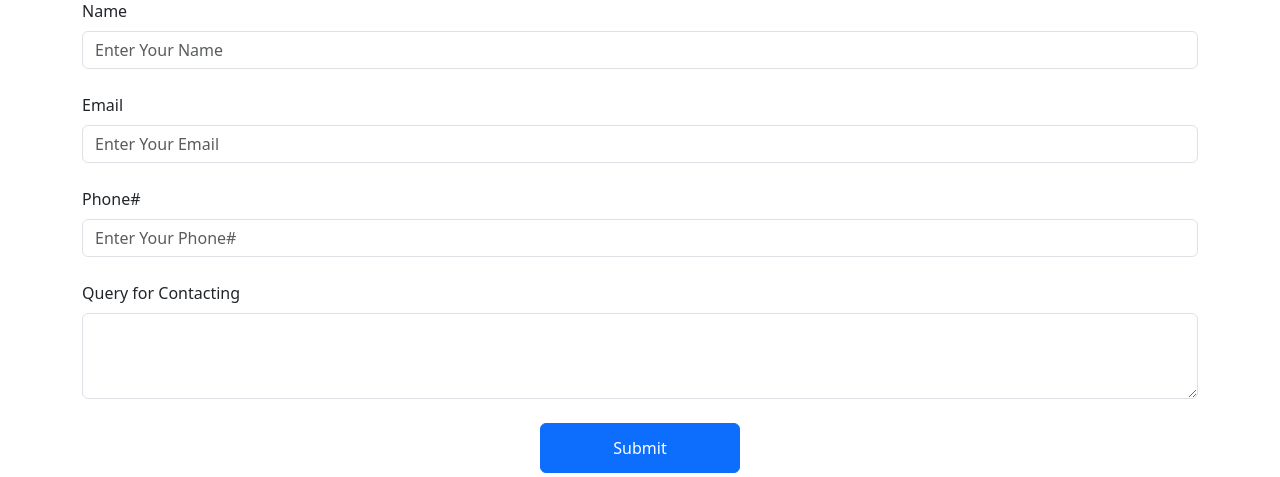
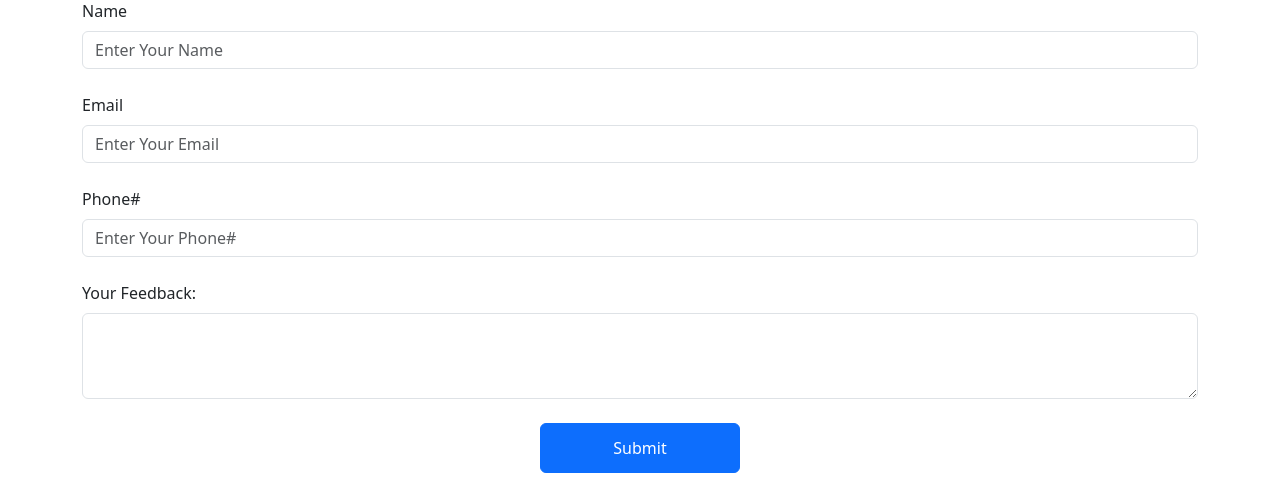
Before and after one commit to RukhmaRiaz/PTSD-Prediction-Website, a Django app: page /feedback/ in a window 1280 px wide. Shown: the part 153-630 px from the top of the page. Run offline with Django 3.2, Linux system fonts and the light colour scheme; parts of the project's set-up code (start-up, migrations or seed data) failed here and were passed over.

Commit message:
seventeenth commit

```diff
--- a/templates/feedback.html
+++ b/templates/feedback.html
@@ -20,7 +20,7 @@
         <input type="phone" class="form-control" id="phone" name="phone" placeholder="Enter Your Phone#">
       </div>
       <div class="mb-4">
-        <label for="query" class="form-label">Query for Contacting</label>
+        <label for="query" class="form-label">Your Feedback:</label>
         <textarea class="form-control" id="query" name="query"rows="3"></textarea>
       </div>
       <div class="d-md-flex justify-content-md-center">
--- a/templates/results.html
+++ b/templates/results.html
@@ -87,8 +87,8 @@
         <input type="text" class="form-control" aria-label="Sizing example input" aria-describedby="inputGroup-sizing-default">
       </div>
       <div class="d-md-flex justify-content-md-right">
-        <button class="btn btn-primary" type="submit" style="height:50px;width:100px" >Submit</button>
-    </div>
+        <a href="{% url 'feedback' %}" class="btn btn-lg btn-dark fw-bold border-dark bg-dark">Submit</a>
+      </div>
     </form>
     <div class="row mt-3">
       <div class="col-md-12">
```
Also changed, not shown: db.sqlite3.
